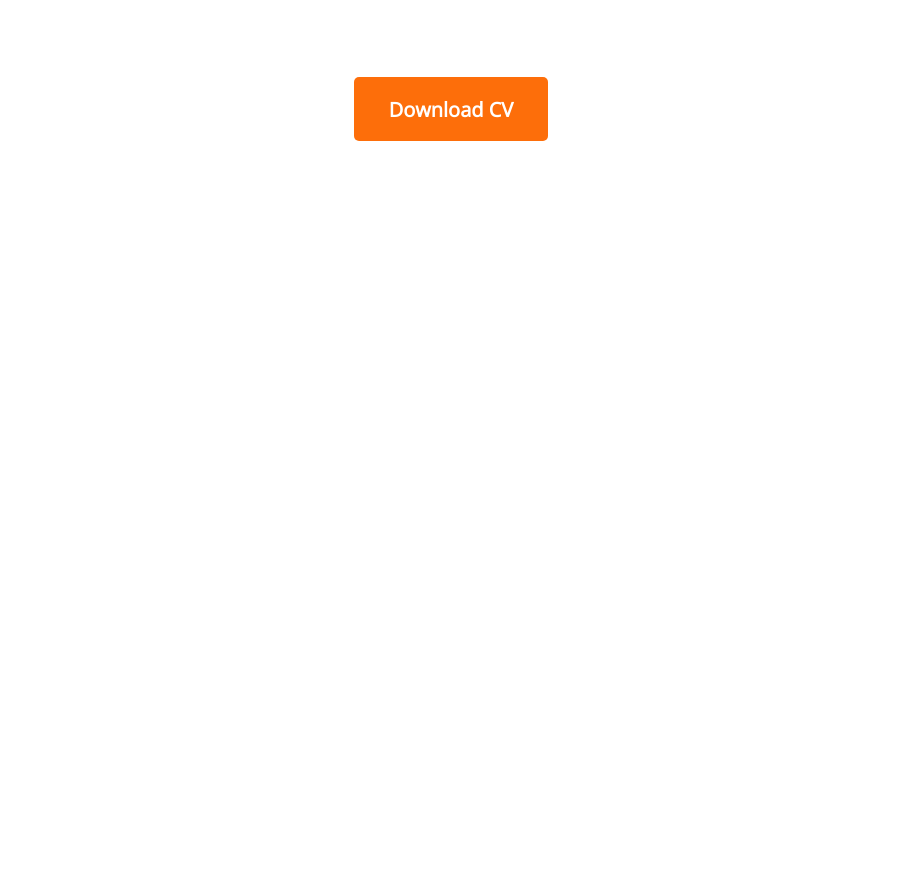
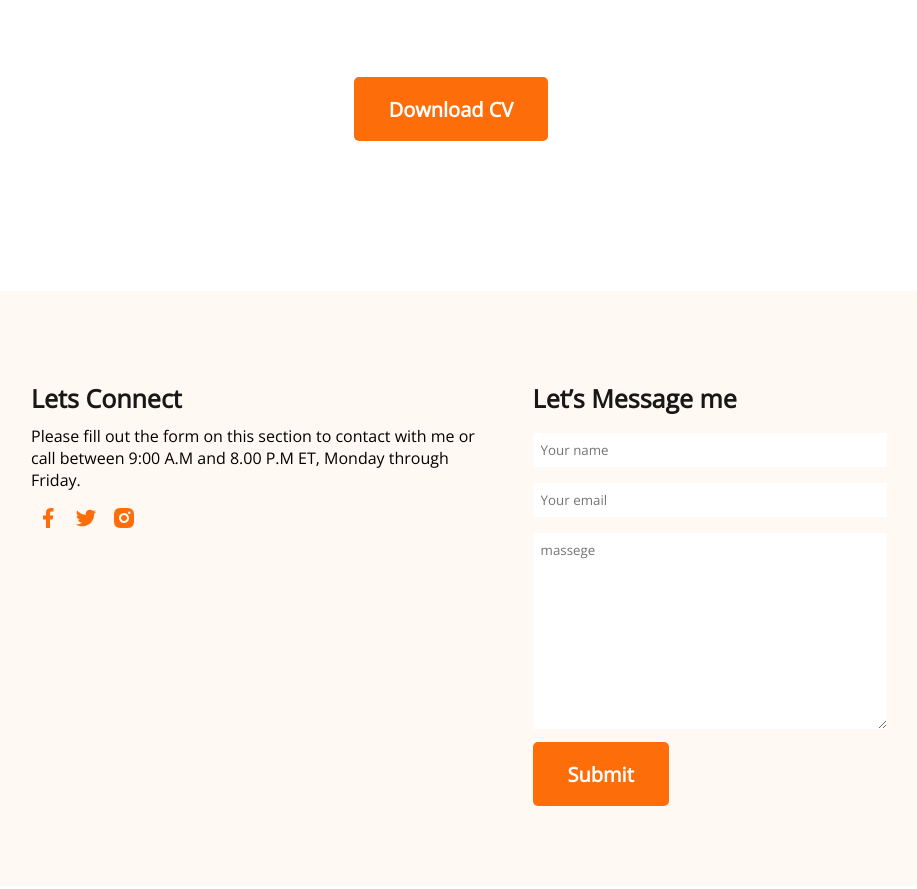
Before and after one commit to SHKnight92/developer-portfolio, a plain HTML site: page index.html in a window 1280 px wide. Shown: the part 2874-3763 px from the top of the page, without its empty margins (189-1106 px from the left). Before the commit the page ends 3165 px from the top, so only its background shows below. Drawn offline with nearby package versions, Linux system fonts and the light colour scheme.

Commit message:
Connect section added

```diff
--- a/css/style.css
+++ b/css/style.css
@@ -190,3 +190,37 @@ nav li {
   margin: 10px 0;
   color: #757575;
 }
+
+/* contact styles */
+.contact-section {
+  display: flex;
+  gap: 25px;
+  text-align: left;
+}
+
+.connect,
+.massage {
+  padding: 10px;
+}
+
+.connect>h4,
+.massage>h4 {
+  padding: 10px 0;
+  font-size: 25px;
+  color: #181818;
+}
+
+.massage>form>.input {
+  width: 100%;
+  padding: 8px;
+  margin: 8px 0;
+  border: none;
+}
+
+.icon {
+  margin: 10px 0;
+}
+
+.icon>a>img {
+  padding: 5px;
+}
--- a/index.html
+++ b/index.html
@@ -154,6 +154,30 @@
       </div>
       <button class="btn-primary">Download CV</button>
     </section>
+    <section class="bg">
+      <div class="section-container contact-section">
+        <div class="connect">
+          <h4>Lets Connect</h4>
+          <p>Please fill out the form on this section to contact with me or call between 9:00 A.M and 8.00 P.M ET,
+            Monday through Friday.</p>
+          <div class="icon">
+            <a href=""><img src="images/icons/facebook.png" alt=""></a>
+            <a href=""><img src="images/icons/twitter.png" alt=""></a>
+            <a href=""><img src="images/icons/insta.png" alt=""></a>
+          </div>
+        </div>
+        <div class="massage">
+          <h4>Let’s Message me</h4>
+          <form>
+            <input class="input" type="text" name="" id="" placeholder="Your name">
+            <input class="input" type="email" name="" id="" placeholder="Your email">
+            <textarea class="input" name="" id="" cols="15" rows="10" placeholder="massege"></textarea>
+            <input class="btn-primary" type="button" value="Submit">
+          </form>
+        </div>
+      </div>
+    </section>
   </main>
 </body>
+
 </html>
```
